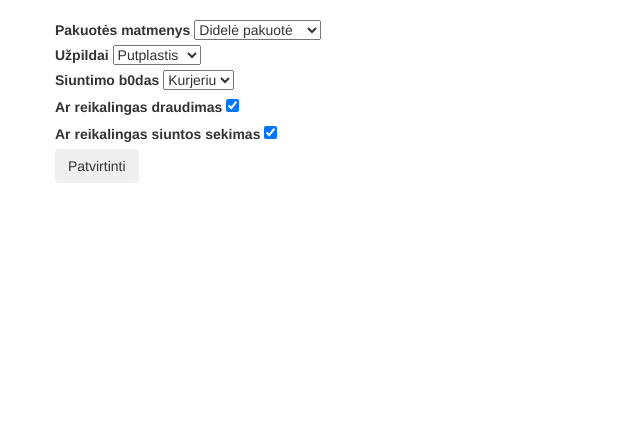
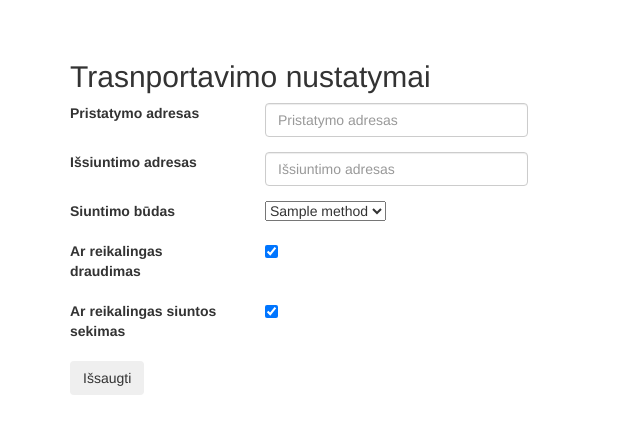
Before and after one commit to MrRytis/LCS_project, a Symfony app: template app/Resources/views/Order/transportation.html.twig in a window 1280 px wide. Shown: the part 62-496 px from the top of the page, without its empty margins (0-640 px from the left). Run offline with Twig, Linux system fonts and the light colour scheme; the template is opened without the code that fills it: most values are stand-ins (such as "Sample title", 1, 10 or a date in 2020); some libraries are stand-ins or nearby versions.

Commit message:
Fixed Trasportation template

```diff
--- a/app/Resources/views/Order/transportation.html.twig
+++ b/app/Resources/views/Order/transportation.html.twig
@@ -1,38 +1,69 @@
 {% extends 'base.html.twig' %}
 
 {% block content %}
-    <form method="get" action="/main">
+    <div class="cl">&nbsp;</div>
     <div>
-            <label class="user-form" for="category">Pakuotės matmenys</label>
-            <select class="user-form" id="category">
-                <option selected>Maža pakuotė</option>
-                <option selected>Vidutinė pakuotė</option>
-                <option selected>Didelė pakuotė</option>
+        <div class="row">
+            <div class="col-75">
+                <div class="container">
+                    <h2> Trasnportavimo nustatymai</h2>
+                </div>
+                <div class="container">
+                    <form method="Post" action="/orders/payment">
+                        <div class="form-group row">
+                            <div class="col-sm-2">
+                                <label for="name"><i class="fa fa-user"></i>Pristatymo adresas</label>
+                            </div>
+                            <div class="col-sm-3">
+                                <input type="text" class="form-control"  id="pristatymoAdresas" name="pristatymoAdresas" placeholder="Pristatymo adresas"  required oninvalid="this.setCustomValidity('Įveskite pavadinimą!')" oninput="this.setCustomValidity('')">
+                            </div>
+                        </div>
+                        <div class="form-group row">
+                            <div class="col-sm-2">
+                                <label for="name"><i class="fa fa-user"></i>Išsiuntimo adresas</label>
+                            </div>
+                            <div class="col-sm-3">
+                                <input type="text" class="form-control"  id="issiuntimoAdresas" name="issiuntimoAdresas" placeholder="Išsiuntimo adresas"  required oninvalid="this.setCustomValidity('Įveskite pavadinimą!')" oninput="this.setCustomValidity('')">
+                            </div>
+                        </div>
+                        <div class="form-group row">
+                            <div class="col-sm-2">
+                                <label for="name"><i class="fa fa-user"></i>Siuntimo būdas</label>
+                            </div>
+                            <div class="col-sm-3">
+                                <select id="method" name="method">
+                                    {% for m in methods %}
+                                        <option selected>{{ m.name }}</option>
+                                    {% endfor %}
                                 </select>
                             </div>
-        <div>
-            <label class="user-form" for="status">Užpildai</label>
-            <select class="user-form" id="status">
-                <option selected>Be užpildo</option>
-                <option selected>Putplastis</option>
-            </select>
                         </div>
-        <div>
-            <label class="user-form" for="status">Siuntimo b0das</label>
-            <select class="user-form" id="status">
-                <option selected>Paštu</option>
-                <option selected>Kurjeriu</option>
-            </select>
+                        <div class="form-group row">
+                            <div class="col-sm-2">
+                                <label for="name"><i class="fa fa-user"></i>Ar reikalingas draudimas</label>
                             </div>
-        <div>
-            <label class="user-form" for="status">Ar reikalingas draudimas</label>
-            <input class="user-form" type="checkbox" name="insurance" value="" checked="checked" />
+                            <div class="col-sm-3">
+                                <input type="checkbox" id="insurance" name="insurance" checked="checked"/>
                             </div>
-        <div>
-            <label class="user-form" for="status">Ar reikalingas siuntos sekimas</label>
-            <input class="user-form" type="checkbox" name="tracking" value="" checked="checked" />
                         </div>
-        <button type="submit" class="btn login">Patvirtinti</button>
+                        <div class="form-group row">
+                            <div class="col-sm-2">
+                                <label for="name"><i class="fa fa-user"></i>Ar reikalingas siuntos sekimas</label>
+                            </div>
+                            <div class="col-sm-3">
+                                <input type="checkbox" id="tracking" name="tracking" checked="checked"/>
+                            </div>
+                        </div>
+                        <div class="form-group row">
+                            <div class="col-sm-10">
+                                <input type="submit" value="Išsaugti" class="btn">
+                            </div>
+                        </div>
                     </form>
+                </div>
+            </div>
+        </div>
+    </div>
+    <!-- End Content -->
     <div class="cl">&nbsp;</div>
 {% endblock %}
```
Lines whose indentation alone changed are shown as unchanged.
